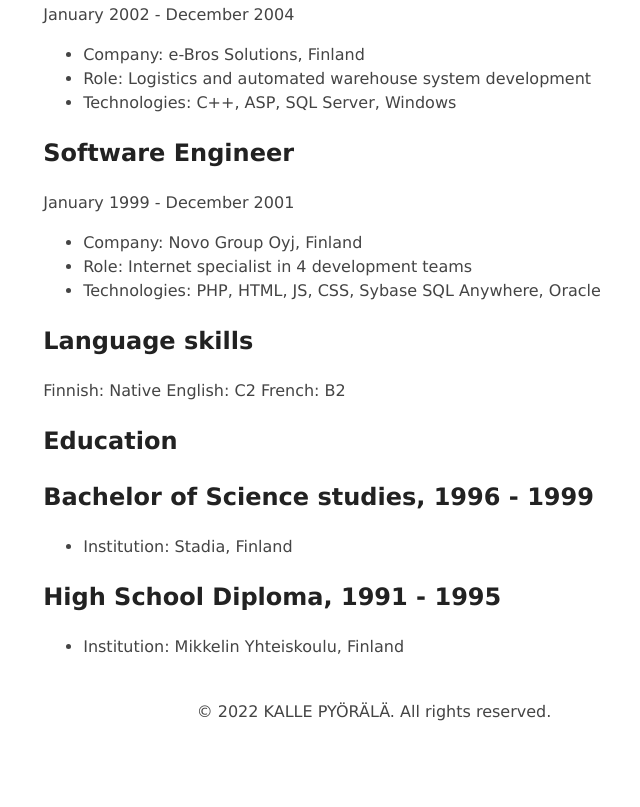
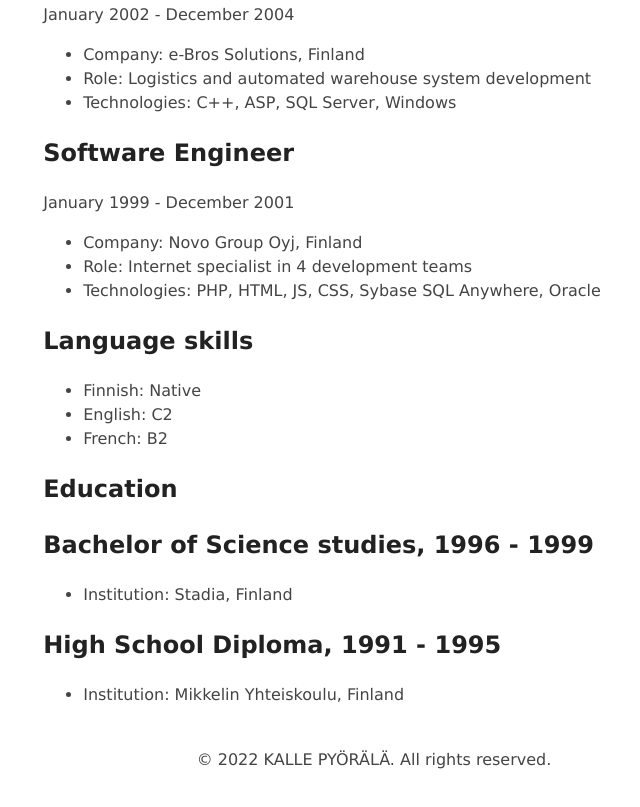
Before and after one commit to kallepyorala/kallepyorala-com, an Astro site: page /cv in a window 1280 px wide. Shown: the part 1971-2778 px from the top of the page, without its empty margins (266-906 px from the left). Before the commit the page ends 2740 px from the top, so only its background shows below. Built offline with nearby package versions, Linux system fonts and the light colour scheme; Astro itself is replaced by a stand-in of ours.

Commit message:
cv added

```diff
--- a/src/pages/cv.md
+++ b/src/pages/cv.md
@@ -48,9 +48,9 @@ January 1999 - December 2001
 - Role: Internet specialist in 4 development teams
 - Technologies: PHP, HTML, JS, CSS, Sybase SQL Anywhere, Oracle
 # Language skills
-Finnish: Native
-English: C2
-French: B2
+- Finnish: Native
+- English: C2
+- French: B2
 # Education
 ## Bachelor of Science studies, 1996 - 1999
 - Institution: Stadia, Finland
```
